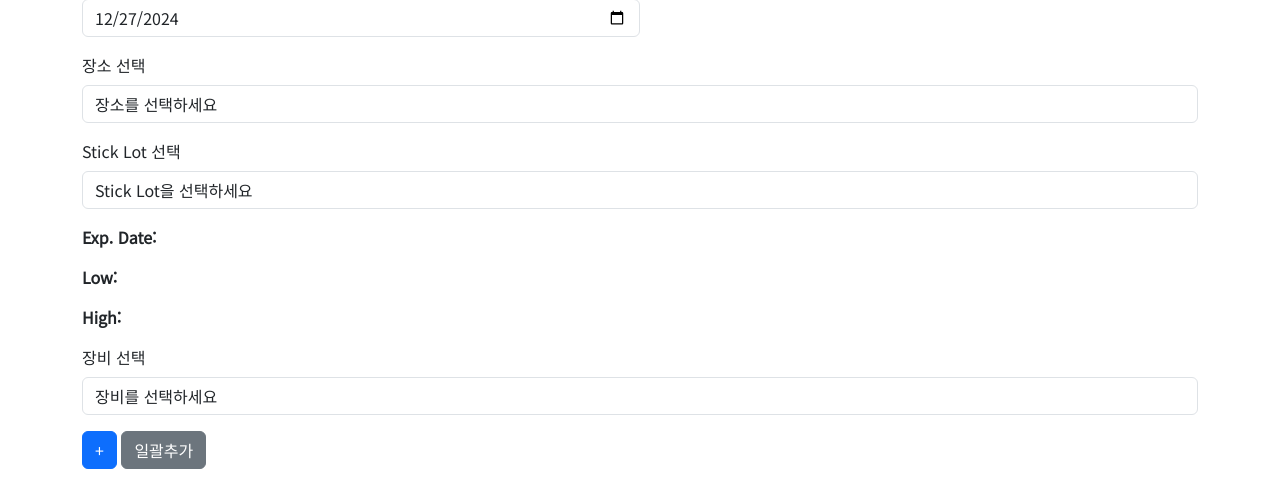
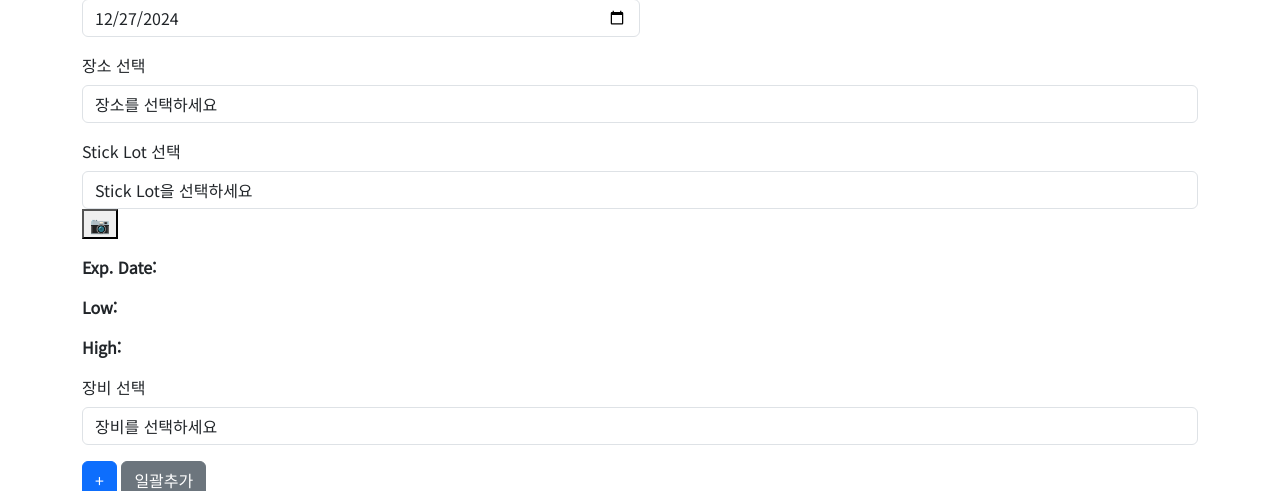
Before and after one commit to kimet83/poct_qc_manager, a Python web app: template app/templates/index.html in a window 1280 px wide. Shown: the part 259-750 px from the top of the page. Run offline with Jinja, Linux system fonts and the light colour scheme; the template is opened without the code that fills it, so the values that code supplies are empty.

Commit message:
Update index.html

```diff
--- a/app/templates/index.html
+++ b/app/templates/index.html
@@ -155,7 +155,7 @@
                 <label for="StickLot">Stick Lot</label>
                 <div class="input-group">
                   <input type="text" id="StickLot" name="StickLot">
-                  <button type="button" onclick="openStickLotScanner()" class="show-on-mobile">📷</button>
+                  <button type="button" onclick="openStickLotScanner()" >📷</button>
                 </div>
               </div>
               <div class="mb-3">
@@ -241,7 +241,7 @@
               <select id="stickLotSelect" class="form-control">
                 <option value="" disabled selected>Stick Lot을 선택하세요</option>
               </select>
-              <button type="button" onclick="openStickLotScannerforQc()" class="show-on-mobile">📷</button>
+              <button type="button" onclick="openStickLotScannerforQc()" >📷</button>
               <!-- StickLot 선택갱신 내용 -->
               <div id="stickInfo" class="mt-3">
                 <p><strong>Exp. Date:</strong> <span id="stickExpDate"></span></p>
```
